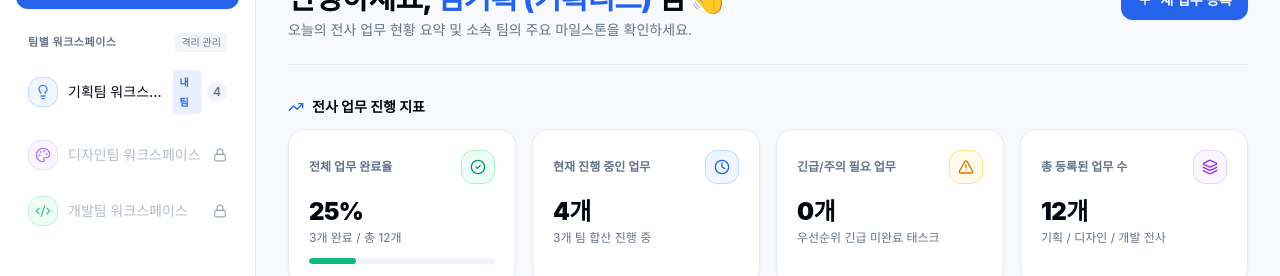
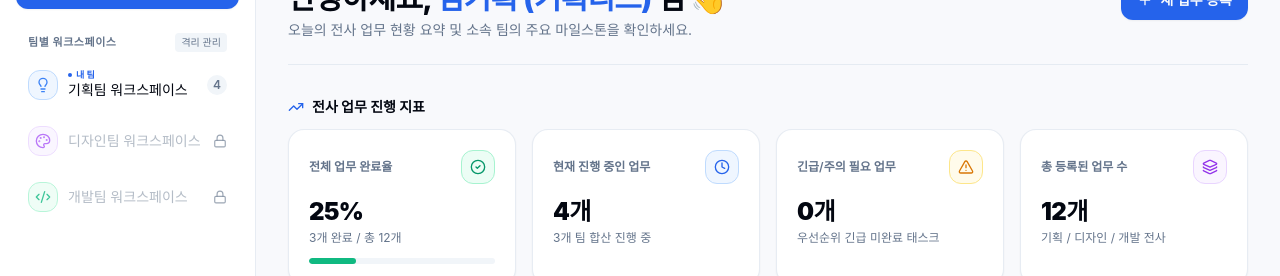
Before and after one commit to junghwaYang/dashboard, a Next.js app: page / in a window 1280 px wide. Shown: the part 137-413 px from the top of the page. Built offline with nearby package versions, Linux system fonts and the light colour scheme; no server answers; the database is empty.

Commit message:
fix(ui): reposition '내 팀' badge to the top of team name in Sidebar

```diff
--- a/src/components/common/Sidebar.tsx
+++ b/src/components/common/Sidebar.tsx
@@ -130,19 +130,22 @@ export function Sidebar() {
                       : 'text-muted-foreground/60 hover:bg-accent/40 cursor-not-allowed opacity-80'
                   }`}
                 >
-                  <div className="flex items-center gap-2.5 truncate">
-                    <div className={`p-1.5 rounded-lg border ${item.color}`}>
+                  <div className="flex items-center gap-2.5 truncate flex-1">
+                    <div className={`p-1.5 rounded-lg border shrink-0 ${item.color}`}>
                       <Icon className="h-4 w-4" />
                     </div>
-                    <span className="truncate">{item.name}</span>
+                    <div className="flex flex-col truncate">
+                      {isMyTeam && (
+                        <span className="text-[9px] text-primary font-bold leading-none mb-0.5 inline-flex items-center gap-1">
+                          <span className="h-1 w-1 rounded-full bg-primary" />
+                          내 팀
+                        </span>
+                      )}
+                      <span className="truncate leading-tight">{item.name}</span>
+                    </div>
                   </div>
 
-                  <div className="flex items-center gap-1.5">
-                    {isMyTeam && (
-                      <span className="text-[10px] bg-primary/10 text-primary px-1.5 py-0.5 rounded font-bold">
-                        내 팀
-                      </span>
-                    )}
+                  <div className="flex items-center gap-1.5 shrink-0 ml-2">
                     {isAllowed ? (
                       <span className="text-xs text-muted-foreground bg-secondary px-1.5 py-0.5 rounded-full font-semibold">
                         {count}
```
